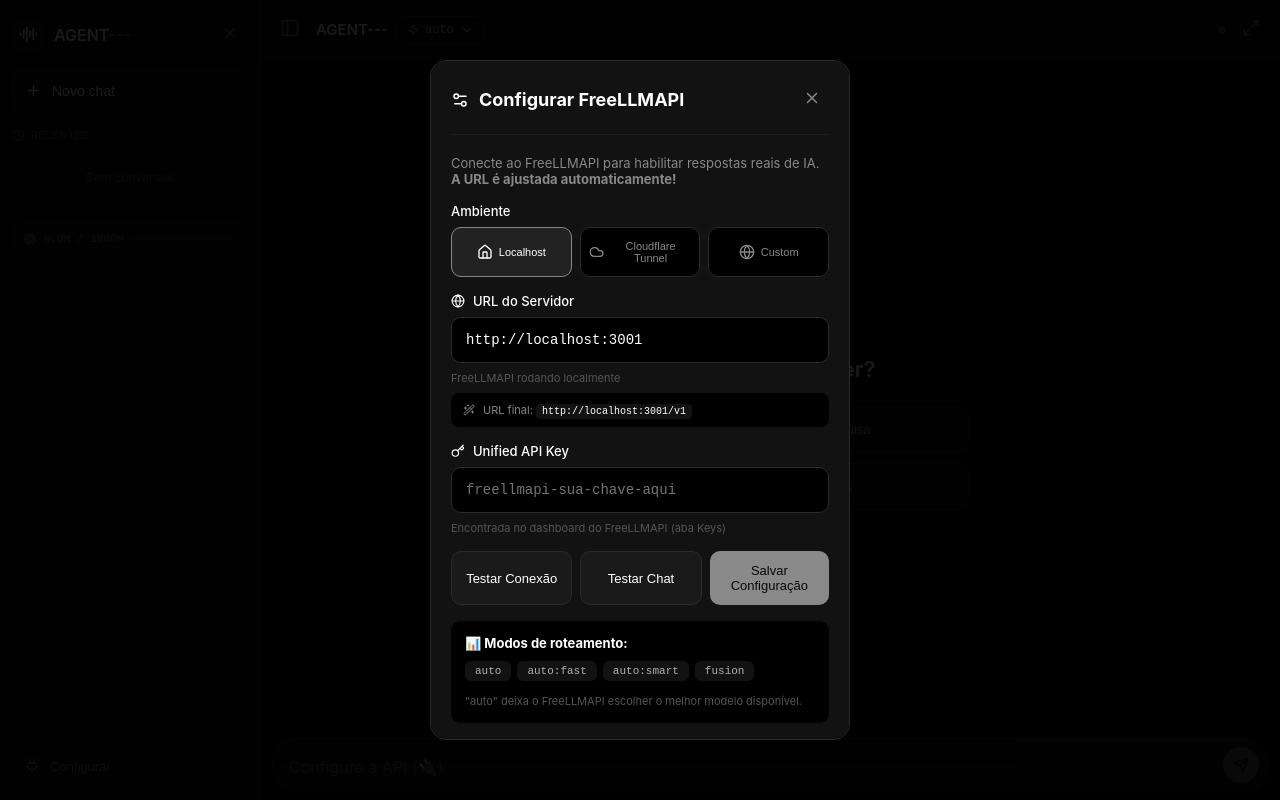
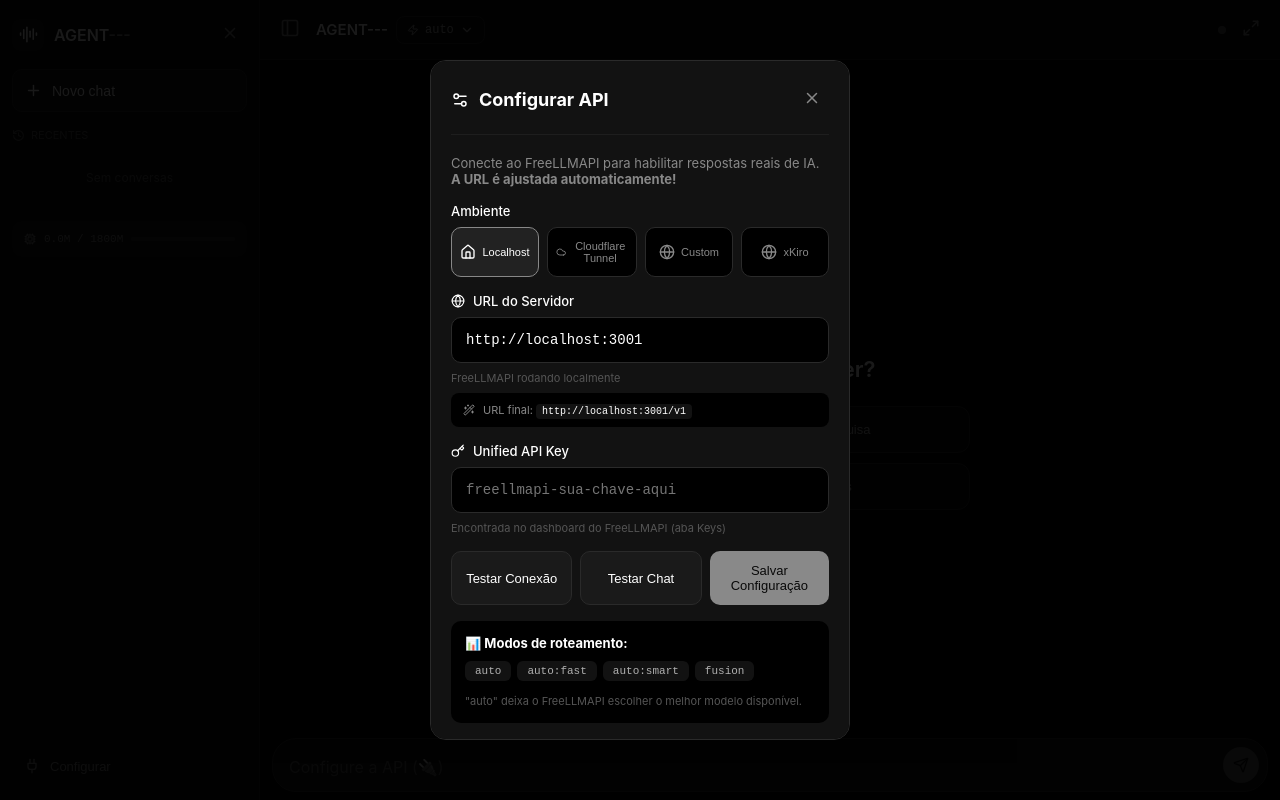
Before and after one commit to wsl04012011w-cyber/AGENT---, a React (Vite) app: page / in a window 1280 px wide. Both pictures are taken after a click on the button "Configurar". Built offline with nearby package versions, Linux system fonts and the light colour scheme.

Commit message:
Add xKiro API preset and credential storage

```diff
--- a/src/components/ApiConfig.jsx
+++ b/src/components/ApiConfig.jsx
@@ -27,6 +27,7 @@
     icon: Globe,
     description: "URL personalizada"
   },
+  { id: "xkiro", label: "xKiro", url: "https://api.xkiro.com", icon: Globe, description: "API compatível com OpenAI" },
 ];
 
 // ============================================================
@@ -65,10 +66,11 @@
 }
 
 export default function ApiConfig({ onConfigSave, onClose }) {
+  const [provider, setProvider] = useState(() => localStorage.getItem("api_provider") || "freellmapi");
   const [urlPreset, setUrlPreset] = useState(() => {
     const saved = localStorage.getItem("freellmapi_url") || "";
     const savedPreset = localStorage.getItem("freellmapi_preset") || "";
-
+    if (localStorage.getItem("api_provider") === "xkiro") return "xkiro";
     if (savedPreset) return savedPreset;
     if (saved.includes("localhost")) return "local";
     if (saved.includes("trycloudflare") || saved.includes("cfargotunnel") || saved.includes("cloudflare")) return "tunnel";
@@ -77,13 +79,13 @@
   });
 
   const [apiUrl, setApiUrl] = useState(() => {
-    const saved = localStorage.getItem("freellmapi_url") || "http://localhost:3001/v1";
-    return getBaseUrl(saved); // Mostra sem o /v1
+    const p = localStorage.getItem("api_provider") || "freellmapi";
+    return getBaseUrl(p === "xkiro" ? (localStorage.getItem("xkiro_url") || "https://api.xkiro.com/v1") : (localStorage.getItem("freellmapi_url") || "http://localhost:3001/v1"));
   });
-
-  const [apiKey, setApiKey] = useState(() =>
-    localStorage.getItem("freellmapi_key") || ""
-  );
+  const [apiKey, setApiKey] = useState(() => {
+    const p = localStorage.getItem("api_provider") || "freellmapi";
+    return localStorage.getItem(p === "xkiro" ? "xkiro_key" : "freellmapi_key") || "";
+  });
   const [testStatus, setTestStatus] = useState("idle");
   const [testMessage, setTestMessage] = useState("");
   const [saved, setSaved] = useState(false);
@@ -95,14 +97,17 @@
   const handlePresetChange = (presetId) => {
     setUrlPreset(presetId);
 
-    if (presetId === "local") {
-      setApiUrl("http://localhost:3001");
-    } else if (presetId === "tunnel" || presetId === "custom") {
+    if (presetId === "xkiro") {
+      setProvider("xkiro");
+      setApiUrl(getBaseUrl(localStorage.getItem("xkiro_url") || "https://api.xkiro.com/v1"));
+      setApiKey(localStorage.getItem("xkiro_key") || "");
+    } else {
+      setProvider("freellmapi");
+      setApiKey(localStorage.getItem("freellmapi_key") || "");
+      if (presetId === "local") setApiUrl("http://localhost:3001");
+      else {
         const saved = localStorage.getItem("freellmapi_url");
-      if (saved && !saved.includes("localhost")) {
-        setApiUrl(getBaseUrl(saved));
-      } else {
-        setApiUrl("");
+        setApiUrl(saved && !saved.includes("localhost") ? getBaseUrl(saved) : "");
       }
     }
   };
@@ -114,12 +119,18 @@
 
   const handleSave = () => {
     const normalized = normalizeApiUrl(apiUrl);
+    localStorage.setItem("api_provider", provider);
+    if (provider === "xkiro" || urlPreset === "xkiro") {
+      localStorage.setItem("xkiro_url", normalized);
+      localStorage.setItem("xkiro_key", apiKey);
+    } else {
       localStorage.setItem("freellmapi_url", normalized);
       localStorage.setItem("freellmapi_key", apiKey);
       localStorage.setItem("freellmapi_preset", urlPreset);
+    }
     setSaved(true);
     setTimeout(() => setSaved(false), 2000);
-    onConfigSave?.({ url: normalized, key: apiKey, preset: urlPreset });
+    onConfigSave?.({ url: normalized, key: apiKey, preset: urlPreset, provider });
   };
 
   const testConnection = async () => {
@@ -174,7 +185,7 @@
           "Content-Type": "application/json",
         },
         body: JSON.stringify({
-          model: "auto",
+          model: provider === "xkiro" ? "openai/gpt-5.6-sol" : "auto",
           messages: [
             { role: "user", content: "Responda apenas: OK" }
           ],
@@ -204,7 +215,7 @@
       <div className="api-config-header">
         <div className="api-config-title">
           <Settings2 size={18} />
-          <h3>Configurar FreeLLMAPI</h3>
+          <h3>Configurar API</h3>
         </div>
         <button className="close-btn" onClick={onClose}>
           <X size={18} />
@@ -274,15 +285,15 @@
         <div className="config-field">
           <label>
             <Key size={14} />
-            Unified API Key
+            {provider === "xkiro" ? "xKiro API Key" : "Unified API Key"}
           </label>
           <input
             type="password"
             value={apiKey}
             onChange={(e) => setApiKey(e.target.value)}
-            placeholder="freellmapi-sua-chave-aqui"
+            placeholder={provider === "xkiro" ? "Sua chave xKiro (sk-xt-…)" : "freellmapi-sua-chave-aqui"}
           />
-          <small>Encontrada no dashboard do FreeLLMAPI (aba Keys)</small>
+          <small>{provider === "xkiro" ? "Chave salva somente neste navegador; não a coloque no código." : "Encontrada no dashboard do FreeLLMAPI (aba Keys)"}</small>
         </div>
 
         {/* Status do teste */}
@@ -321,7 +332,7 @@
         </div>
 
         {/* Info sobre túnel */}
-        {urlPreset === "tunnel" && (
+        {provider === "freellmapi" && urlPreset === "tunnel" && (
           <div className="config-info tunnel-info">
             <h4>🌐 Cloudflare Tunnel</h4>
             <p>Para expor seu FreeLLMAPI local:</p>
@@ -355,10 +366,12 @@
 // Hook para usar a configuração
 export function useApiConfig() {
   const [config, setConfig] = useState(() => {
-    const savedUrl = localStorage.getItem("freellmapi_url") || "http://localhost:3001/v1";
+    const provider = localStorage.getItem("api_provider") || "freellmapi";
+    const savedUrl = provider === "xkiro" ? localStorage.getItem("xkiro_url") || "https://api.xkiro.com/v1" : localStorage.getItem("freellmapi_url") || "http://localhost:3001/v1";
     return {
+      provider,
       url: normalizeApiUrl(savedUrl),
-      key: localStorage.getItem("freellmapi_key") || "",
+      key: localStorage.getItem(provider === "xkiro" ? "xkiro_key" : "freellmapi_key") || "",
       preset: localStorage.getItem("freellmapi_preset") || "local",
     };
   });
@@ -371,10 +384,14 @@
       url: normalizeApiUrl(newConfig.url),
     };
     setConfig(normalized);
+    localStorage.setItem("api_provider", normalized.provider || "freellmapi");
+    if (normalized.provider === "xkiro") {
+      localStorage.setItem("xkiro_url", normalized.url);
+      localStorage.setItem("xkiro_key", normalized.key);
+    } else {
       localStorage.setItem("freellmapi_url", normalized.url);
       localStorage.setItem("freellmapi_key", normalized.key);
-    if (newConfig.preset) {
-      localStorage.setItem("freellmapi_preset", newConfig.preset);
+      if (newConfig.preset) localStorage.setItem("freellmapi_preset", newConfig.preset);
     }
   };
 
```
Lines whose indentation alone changed are shown as unchanged.
